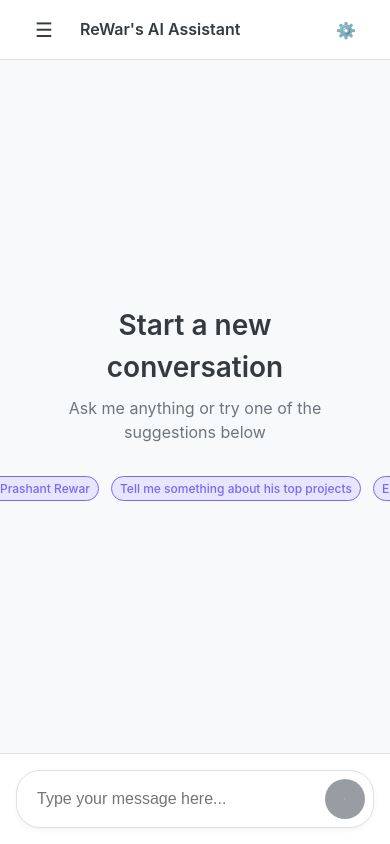
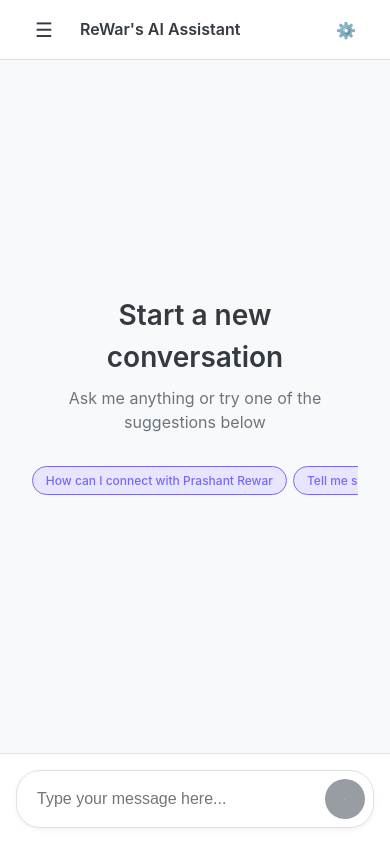
Before and after one commit to ReWar1311/ai-chatbot-frontend, a React (Vite) app: page / in a window 390 px wide. Built offline with nearby package versions, Linux system fonts and the light colour scheme.

Commit message:
made better responsive

```diff
--- a/src/components/MessageList.css
+++ b/src/components/MessageList.css
@@ -1,6 +1,7 @@
 .message-list {
   flex-grow: 1;
   overflow-y: auto;
+  height: 100%;
   padding: 1rem;
   display: flex;
   flex-direction: column;
@@ -75,7 +76,24 @@
 .typing-indicator span:nth-child(3) {
   animation-delay: 0.4s;
 }
-
+@media  screen and (max-width: 768px) {
+  .bot-message {
+    max-width: 100%;
+  }
+  .message-item {
+    padding: 0.5rem;
+  }
+  .message-item .message-text {
+    font-size: 0.875rem;
+  }
+  .message-item .message-time {
+    font-size: 0.625rem;
+  }
+  .typing-indicator span {
+    width: 5px;
+    height: 5px;
+  }
+}
 @keyframes fadeIn {
   from {
     opacity: 0;
--- a/src/components/SuggestionList.css
+++ b/src/components/SuggestionList.css
@@ -1,10 +1,13 @@
 .suggestion-list {
   display: flex;
+  flex-direction: row;
   gap: 0.75rem;
-  /* flex-wrap: wrap; */
   justify-content: flex-start;
   overflow-x: auto;
+  margin: 0;
   padding: 0 0 1rem 0;
+  width: 100%;
+  max-width: 100%;
   scrollbar-width: none;
   -ms-overflow-style: none;
 }
@@ -20,19 +23,33 @@
   padding: 0.5rem 1rem;
   border-radius: 1rem;
   white-space: nowrap;
-  transition: background-color 0.2s;
+  transition: background-color 0.2s, all 0.3s ease;
   border: 1px solid var(--primary-color);
+  margin-bottom: 0.5rem;
 }
 
 .suggestion-item:hover {
   background-color: #dad7ff;
 }
-@media screen and (max-width: 768px) {
+
+@media (max-width: 768px) {
   .suggestion-list {
-    padding: 0 0 0.5rem 0;
+    gap: 0.5rem;
+    justify-content: flex-start;
   }
+
+  .suggestion-item {
+    font-size: 0.8rem;
+    padding: 0.4rem 0.8rem;
+  }
+}
+
+@media (max-width: 480px) {
+  .suggestion-list {
+    gap: 0.4rem;
+  }
+
   .suggestion-item {
     font-size: 0.75rem;
-    padding: 0.25rem 0.5rem;
   }
 }
```
